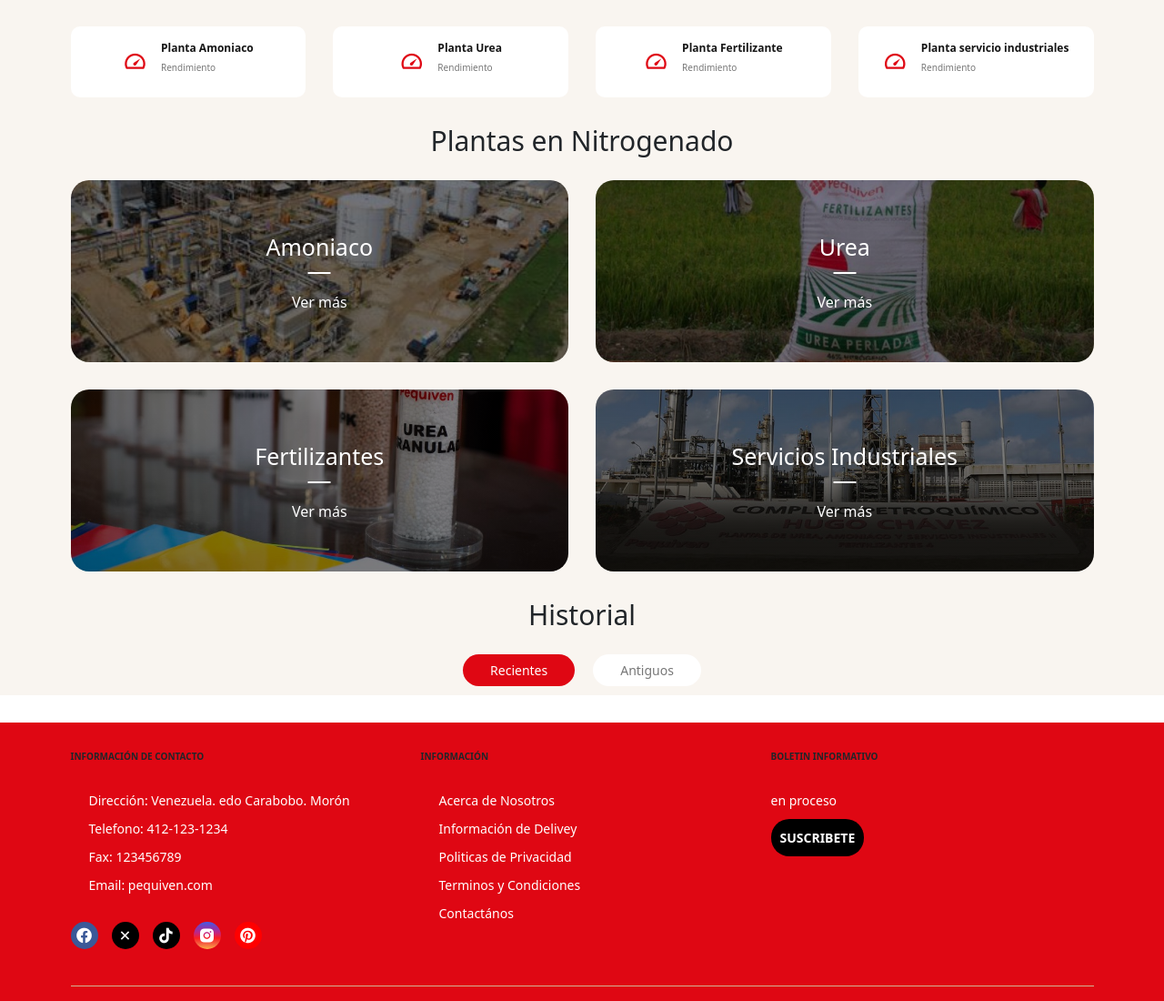
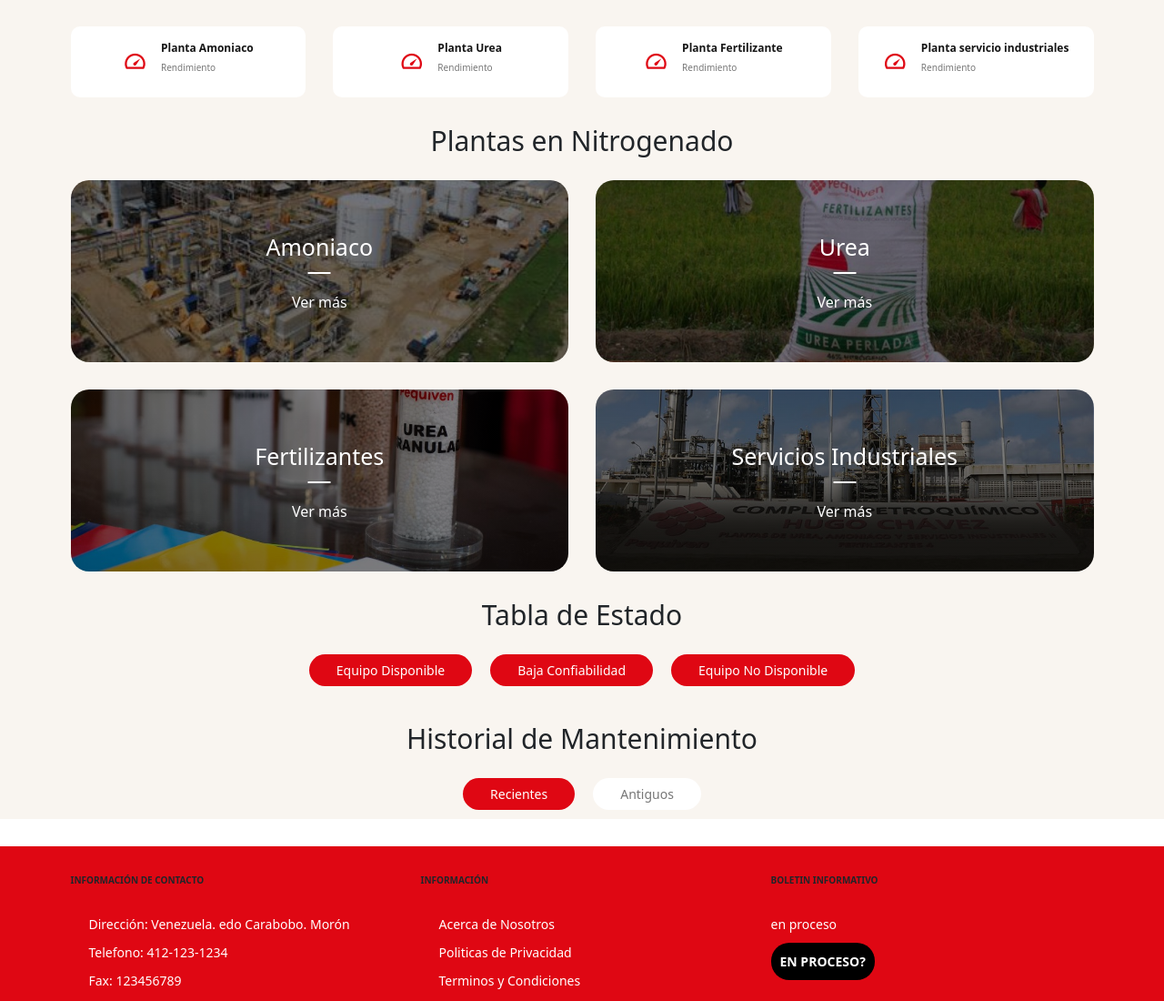
Before and after one commit to fabiannarios/Sistema_BRIP, a PHP site: page /inicio.php in a window 1280 px wide. Shown: the part 80-1180 px from the top of the page at 91% size. Run offline with PHP 8.4, Linux system fonts and the light colour scheme.

Commit message:
wwwwwwwwwwwwww

```diff
--- a/inicio.php
+++ b/inicio.php
@@ -74,8 +74,19 @@
             </div>
         </section>
 
+                <section class="container top-products">
+            <h1 class="heading-1">Tabla de Estado</h1>
+
+            <div class="container-options">
+                <span class="active">Equipo Disponible</span>
+                <span class="active">Baja Confiabilidad</span>
+                <span class="active">Equipo no Disponible</span>
+            </div>
+
+        </section>
+
         <section class="container top-products">
-            <h1 class="heading-1">Historial</h1>
+            <h1 class="heading-1">Historial de Mantenimiento</h1>
 
             <div class="container-options">
                 <span class="active">Recientes</span>
@@ -122,7 +133,6 @@
                     <p class="title-footer">Información</p>
                     <ul>
                         <li><a href="#">Acerca de Nosotros</a></li>
-                        <li><a href="#">Información de Delivey</a></li>
                         <li><a href="#">Politicas de Privacidad</a></li>
                         <li><a href="#">Terminos y Condiciones</a></li>
                         <li><a href="#">Contactános</a></li>
@@ -136,7 +146,7 @@
                         <p>
                             en proceso
                         </p>
-                        <a href="#"><button>Suscribete</button></a>
+                        <a href="#"><button>en proceso?</button></a>
                     </div>
                 </div>
             </div>
@@ -145,7 +155,7 @@
                 <p>
                     Desarrollado por Fabianna Rios &copy; 2025
                 </p>
-                <img src="../imagenes/pagoos.png" alt="pagos">
+                <img src="./css/img/image-removebg-preview.png" alt="">
             </div>
         </div>
     </footer>
```
Also changed, not shown: css/img/image-removebg-preview.png (added), css/img/image.png (added), css/img/pequiven-1.webp (added).
